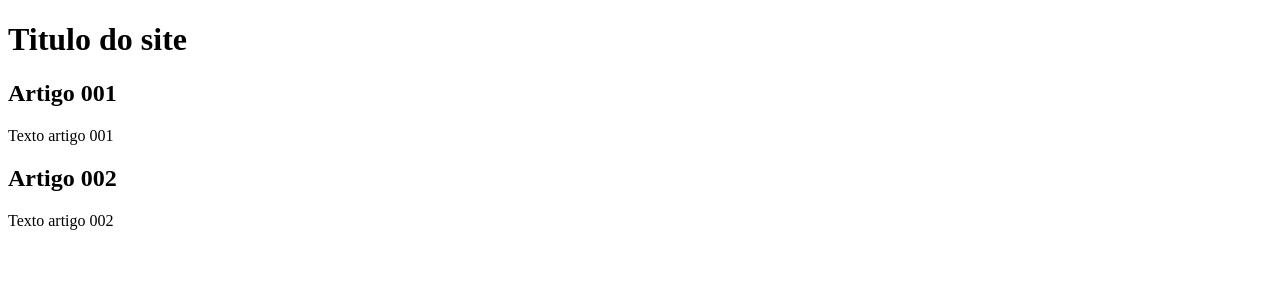
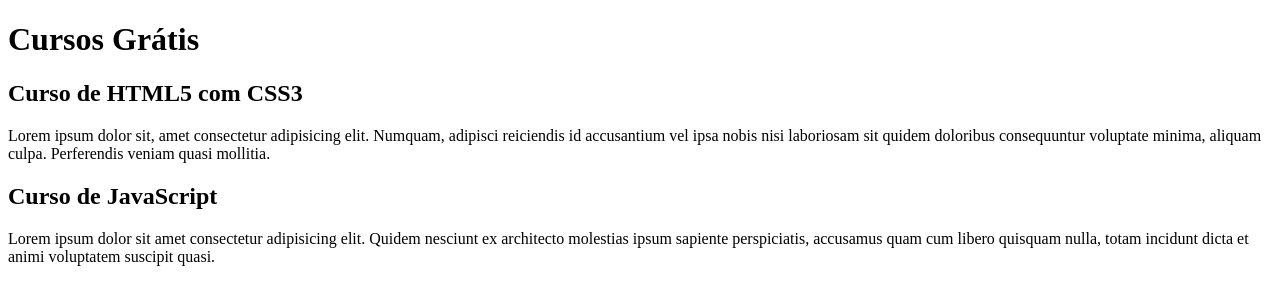
Before and after one commit to LuanCRVG/Projeto-site, a plain HTML site: page index.html in a window 1280 px wide. Drawn offline with Linux system fonts and the light colour scheme.

Commit message:
Comecei a escrever o conteúdo

```diff
--- a/index.html
+++ b/index.html
@@ -3,22 +3,23 @@
 <head>
     <meta charset="UTF-8">
     <meta name="viewport" content="width=device-width, initial-scale=1.0">
-    <title>Título do Site</title>
+    <title></title>
 </head>
 <body>
      <main>
 
         <header>
-          <h1>Titulo do site</h1>
+          <h1>Cursos Grátis</h1>
 
         </header>
          <article>
-            <h2>Artigo 001</h2>
-            <p>Texto artigo 001</p>
+            <h2>Curso de HTML5 com CSS3</h2>
+            <p>Lorem ipsum dolor sit, amet consectetur adipisicing elit. Numquam, adipisci reiciendis id accusantium vel ipsa nobis nisi laboriosam sit quidem doloribus consequuntur voluptate minima, aliquam culpa. Perferendis veniam quasi mollitia.
+            </p>
          </article>
          <article>
-            <h2>Artigo 002</h2>
-            <p>Texto artigo 002</p>
+            <h2>Curso de JavaScript</h2>
+            <p>Lorem ipsum dolor sit amet consectetur adipisicing elit. Quidem nesciunt ex architecto molestias ipsum sapiente perspiciatis, accusamus quam cum libero quisquam nulla, totam incidunt dicta et animi voluptatem suscipit quasi.</p>
          </article>
      </main>
 </body>
```
